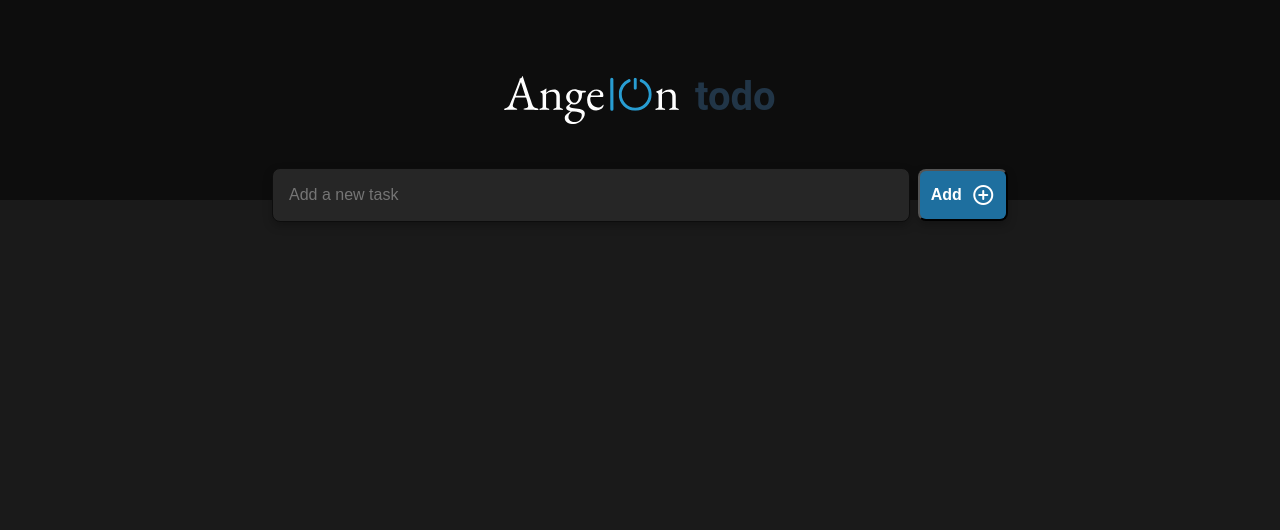
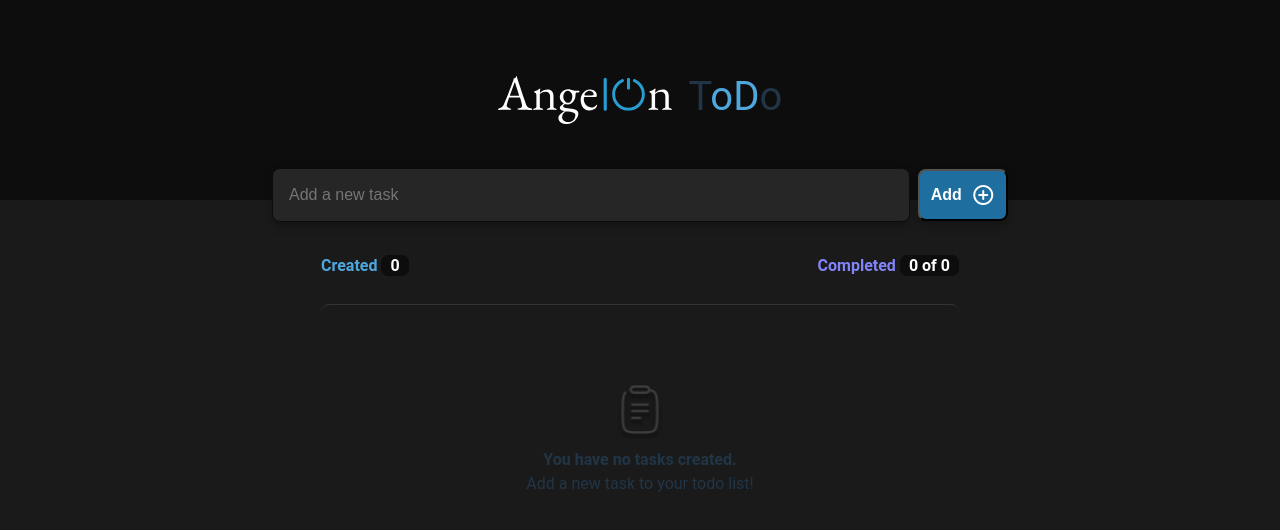
Before and after one commit to gleidsonlm/angelon-todo, a React (Vite) app: page / in a window 1280 px wide. Shown: the top 530 px of the page. Built offline with nearby package versions, Linux system fonts and the light colour scheme.

Commit message:
add: Styling task list, will try change task title to link for edit title

```diff
--- a/src/App.css
+++ b/src/App.css
@@ -13,7 +13,11 @@
 }
 
 .title {
-    font-weight: 600;
+    font-weight: 400;
     font-size: 2.5rem;
     padding-bottom: 0.4rem;
 }
+.title .blue {
+    color: var(--blue);
+    filter: shadow(var(--shadow));
+}
--- a/src/App.tsx
+++ b/src/App.tsx
@@ -6,7 +6,7 @@ export function Header() {
   return (
     <header className="header">
       <img src='/logo.svg' className="logo" alt="AngelOn logo" />
-      <h1 className="title">to<span className='blue'>do</span></h1>
+      <h1 className="title">T<span className='blue'>oD</span>o</h1>
     </header>
   )
 }
--- a/src/components/ListTask.tsx
+++ b/src/components/ListTask.tsx
@@ -1,11 +1,11 @@
 import { useState } from 'react';
 import { ITask } from './Task';
-
+import styles from './Task.module.css'
+import clipboard from '../assets/clipboard.svg'
 interface ITaskList {
   tasks: Array<ITask>;
   onChangeTask: (task: ITask) => void;
   onDeleteTask: (taskId: string) => void;
-
 }
 
 interface ITaskFunction {
@@ -19,8 +19,37 @@ export default function TaskList({
   onChangeTask,
   onDeleteTask
 }:ITaskList) {
-  return (
-    <ul>
+  const activeTasks = tasks.filter(task =>!task.completed).length;
+
+  return(
+    <div className={styles.wrapper}>
+      <div className={styles.taskList}>
+        <div className={styles.taskListInfo}>
+          <strong className={styles.taskListInfoCreated}>Created&nbsp;
+            <span className={styles.taskListInfoCount}>{activeTasks}</span>
+          </strong>
+          <strong className={styles.taskListInfoCompleted}> Completed&nbsp;
+            <span className={styles.taskListInfoCount}>
+              {tasks.filter(task => task.completed).length}
+              &nbsp;of&nbsp;
+              {tasks.length}
+            </span>
+          </strong>
+        </div>
+        {/* Empty Task List or Task List */}
+        {
+          tasks.length === 0
+          ?
+            <div className={styles.taskListEmpty}>
+              <p>
+                <img src={clipboard} alt='task clipboard icon' aria-hidden='true' />< br/>
+                <strong>You have no tasks created.</strong>< br/>
+                <span>Add a new task to your todo list!</span>< br/>
+              </p>
+            </div>
+          :
+            <div className={styles.taskListTasks}>
+              <ul className={styles.task}>
                 {tasks.map(task => (
                   <li key={task.id}>
                     <Task
@@ -31,7 +60,11 @@ export default function TaskList({
                   </li>
                 ))}
               </ul>
-  );
+            </div>
+        }
+      </div>
+    </div>
+  )
 }
 
 function Task({ task, onChange, onDelete }:ITaskFunction) {
@@ -65,8 +98,9 @@ function Task({ task, onChange, onDelete }:ITaskFunction) {
     );
   }
   return (
-    <label>
+    <label className={styles.taskLabel}>
       <input
+        className={styles.taskCompletedCheckbox}
         type="checkbox"
         checked={task.completed}
         onChange={e => {
--- a/src/components/Task.module.css
+++ b/src/components/Task.module.css
@@ -1,4 +1,12 @@
 @import url("https://fonts.googleapis.com/css2?family=Material+Symbols+Rounded:opsz,wght,FILL,GRAD@20..48,100..700,0..1,-50..200");
+.material-symbols-rounded {
+  font-variation-settings:
+  'FILL' 0,
+  'wght' 100,
+  'GRAD' 0,
+  'opsz' 48
+}
+
 
 .createTaskForm {
     display: flex;
@@ -92,26 +100,23 @@
     border-radius: 8px
 }
 
-.taskListEmpty img {
-    margin-top: 2rem;
-    filter: drop-shadow(var(--shadow));
+div.taskListEmpty img {
+    width: 3.5rem;
+    margin-top: 4rem;
 }
 
 div.taskListTasks ul.task {
-    display: flex;
-    flex-direction: row;
-    justify-content: space-between;
     padding-left: 0px;
-    background: var(--gray-700);
 }
 
 div.taskListTasks ul.task li {
     list-style-type: none;
     padding: 0.5rem;
-    min-width: 10%;
+    margin-bottom: 0.5rem;
+    background: var(--gray-500);
 }
 
-div.taskListTasks ul.task li.taskTitle {
-    text-align: left;
-    min-width: 70%;
+label.taskLabel {
+    display: flex;
+    justify-content: space-between;
 }
```
Lines whose indentation alone changed are shown as unchanged.
